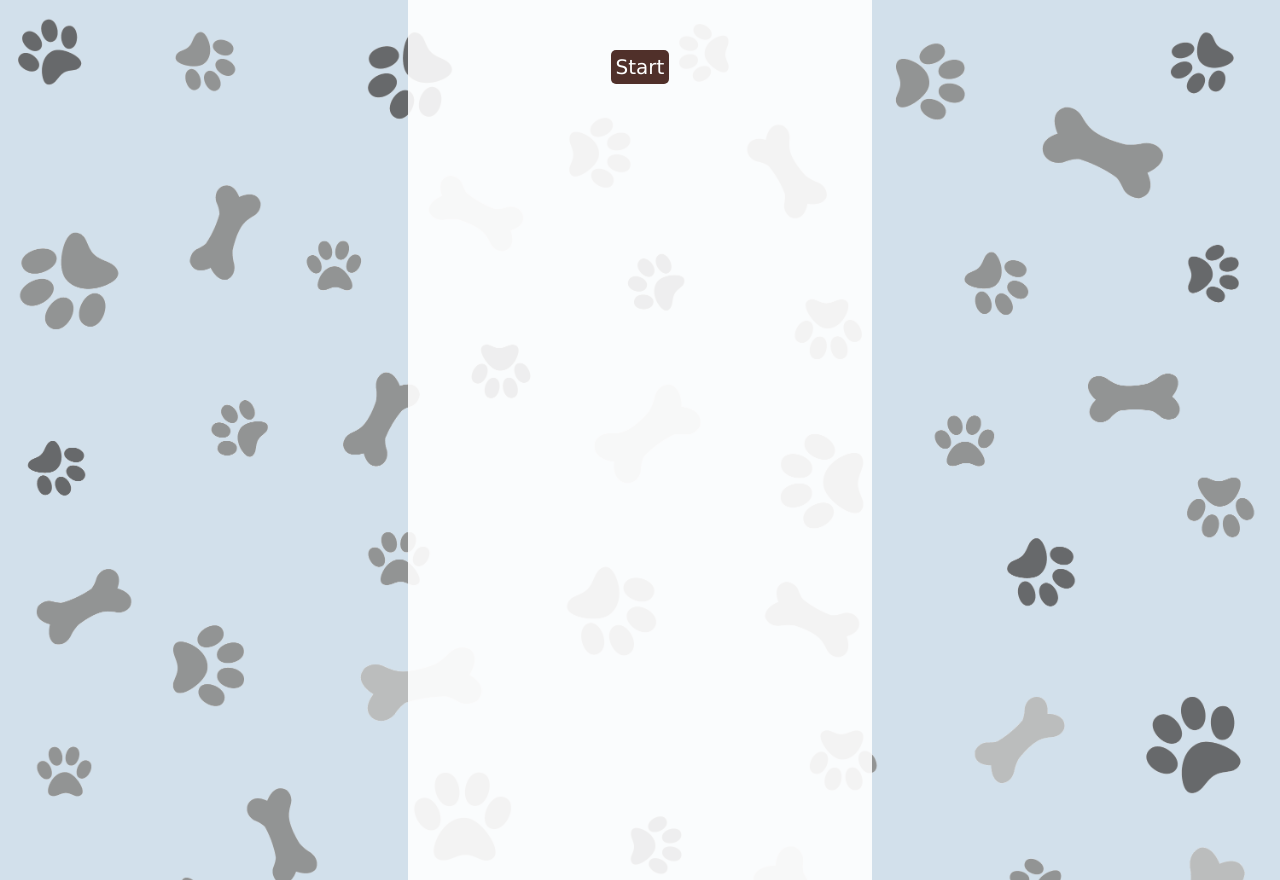
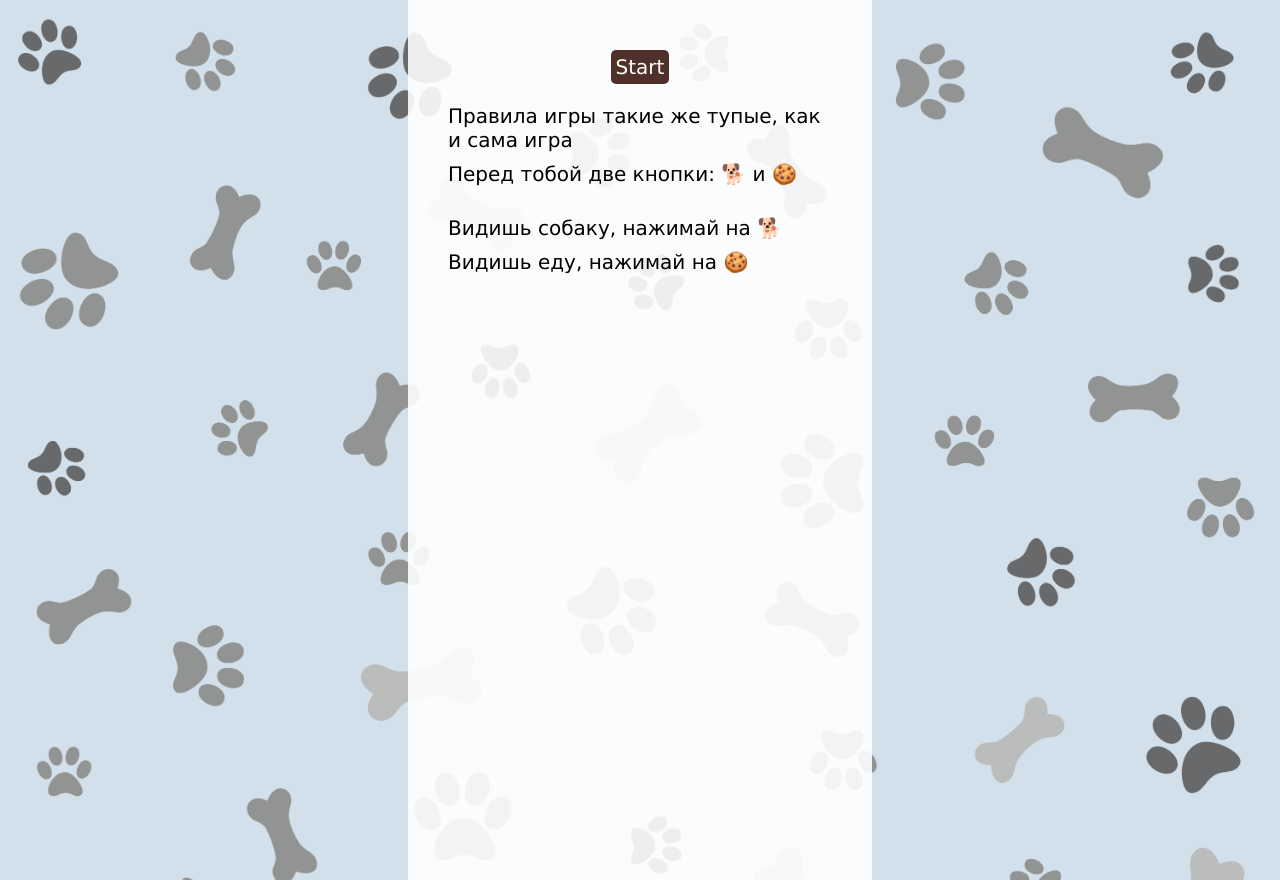
Before and after one commit to artandrey/find-the-dog, a plain HTML site: page index.html in a window 1280 px wide. Drawn offline with Linux system fonts and the light colour scheme.

Commit message:
add rules

```diff
--- a/index.html
+++ b/index.html
@@ -12,6 +12,11 @@
 
         <div class="start">
             <button class="btn start-btn">Start</button>
+            <p style="margin-top: 20px;">Правила игры такие же тупые, как и сама игра</p>
+            <p style="margin-top: 10px;">Перед тобой две кнопки: 🐕 и 🍪</p>
+            <p style="margin-top: 30px;">Видишь собаку, нажимай на 🐕</p>
+            <p style="margin-top: 10px;">Видишь еду, нажимай на 🍪</p>
+
         </div>
         <div style="display: none;" class="game">
             <h2 class="counter">3</h2>
--- a/style.css
+++ b/style.css
@@ -69,6 +69,7 @@ h2 {
     outline: transparent;
     border: none;
     display: block;
+    margin: 0 auto;
     margin-top: 10px;
 }
 .btn:active {
```
